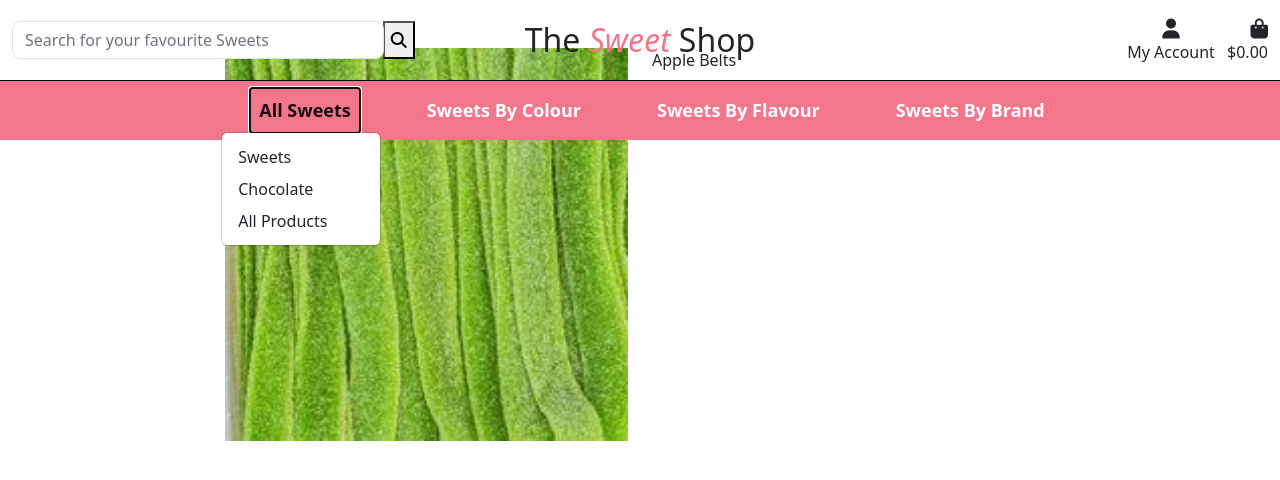
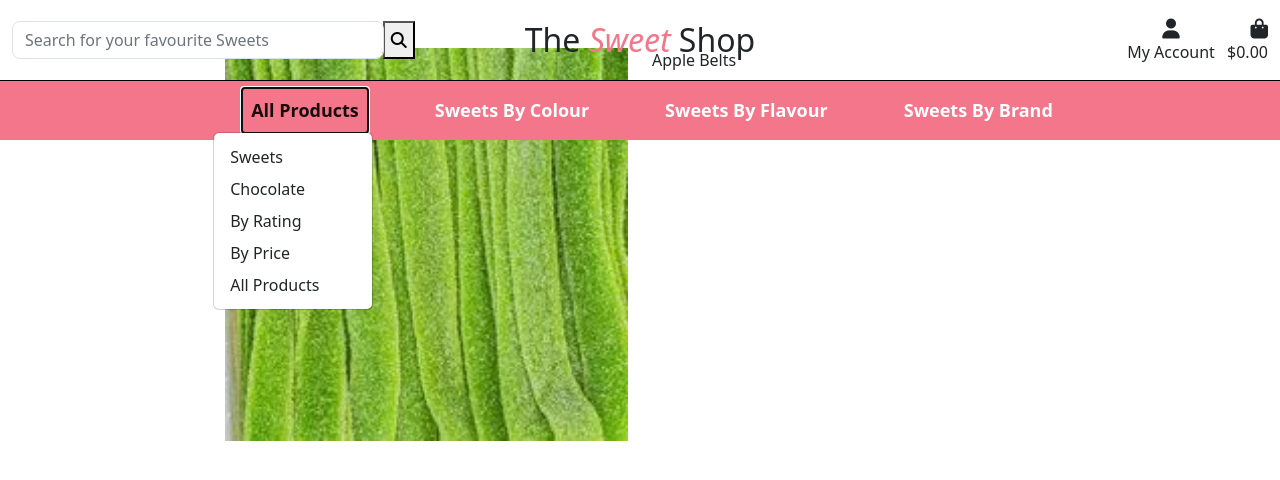
Before and after one commit to DavidHearl/Sweet-Shop, a Django app: page /products/5 in a window 1280 px wide, after a click on "All Products". Shown: the top 480 px of the page. Run offline with Django 3.2, Linux system fonts and the light colour scheme; data comes from the database, SQL or seed files in the repository; both versions use the stored data as it was after the commit; some libraries are stand-ins or nearby versions.

Commit message:
Added ascending and decending sorting for price and rating

```diff
--- a/products/views.py
+++ b/products/views.py
@@ -10,12 +10,27 @@ def all_products(request):
     products = Product.objects.all()
     query = None
     categories = None
+    sort = None
+    direction = None
 
     if request.GET:
         if 'category' in request.GET:
             categories = request.GET['category'].split(',')
             products = products.filter(category__name__in=categories)
             categories = Category.objects.filter(name__in=categories)
+
+        if 'sort' in request.GET:
+            sortkey = request.GET['sort']
+            sort = sortkey
+            if sortkey == 'name':
+                sortkey = 'lower_name'
+                products = products.annotate(lower_name=Lower('name'))
+
+            if 'direction' in request.GET:
+                direction = request.GET['direction']
+                if direction == 'desc':
+                    sortkey = f'-{sortkey}'
+            products = products.order_by(sortkey)
 
         if 'q' in request.GET:
             query = request.GET['q']
@@ -26,10 +41,13 @@ def all_products(request):
             queries = Q(name__icontains=query) | Q(description__icontains=query)
             products = products.filter(queries)
 
+    current_sorting = f'{sort}_{direction}'
+
     context = {
         'products': products,
         'search_term': query,
         'current_categories': categories,
+        'current_sorting': current_sorting,
     }
 
     return render(request, 'products/products.html', context)
--- a/templates/includes/main-nav.html
+++ b/templates/includes/main-nav.html
@@ -2,11 +2,13 @@
     <ul class="navbar-nav w-auto mx-auto">
         <li class="nav-item dropdown">
             <a class="nav-link navigation-text" href="#" id="all-sweets-link" data-toggle="dropdown" aria-haspopup="true" aria-expanded="false">
-                All Sweets
+                All Products
             </a>
             <div class="dropdown-menu" aria-labelledby="all-sweets-link">
                 <a href="{% url 'products' %}?category=sweets" class="dropdown-item">Sweets</a>
                 <a href="{% url 'products' %}?category=chocolate" class="dropdown-item">Chocolate</a>
+                <a href="{% url 'products' %}?sort=rating&direction=desc" class="dropdown-item">By Rating</a>
+                <a href="{% url 'products' %}?sort=price&direction=asc" class="dropdown-item">By Price</a>
                 <a href="{% url 'products' %}" class="dropdown-item">All Products</a>
             </div>
         </li>
```
Also changed, not shown: db.sqlite3.
